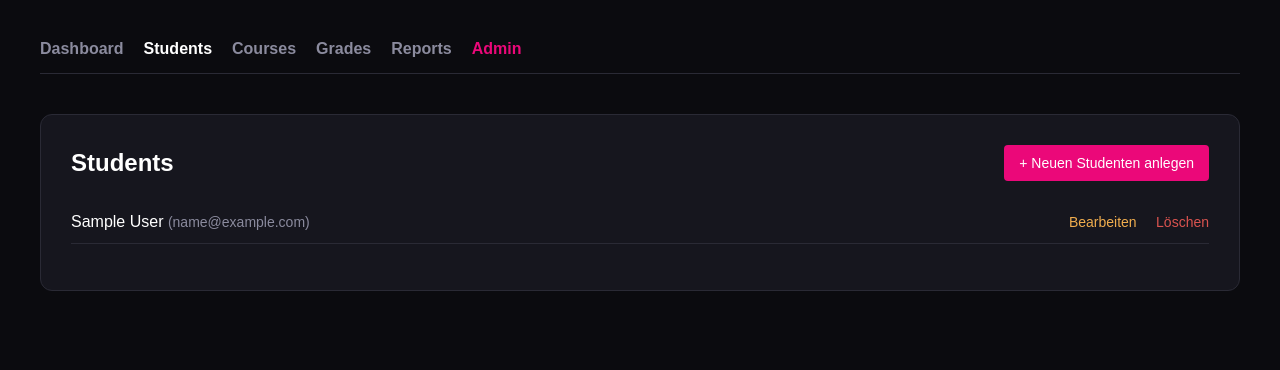
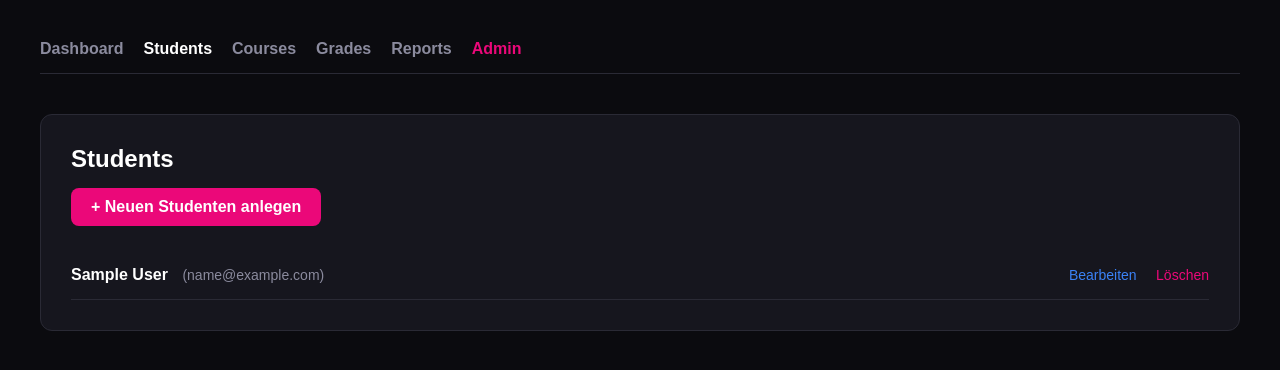
Before and after one commit to bbmnich/Notenverwaltung_Django, a Django app: page /students/ in a window 1280 px wide. Shown: the top 370 px of the page. Run offline with Django 5.2, Linux system fonts and the light colour scheme; tables that the repository leaves empty hold one stand-in row (values such as "Sample post").

Commit message:
UI-Design für Students und Courses angepasst und Templates bereinigt

```diff
--- a/basis/templates/students.html
+++ b/basis/templates/students.html
@@ -52,6 +52,41 @@
         p {
             font-size: 16px;
         }
+
+        .btn-create {
+            background-color: #eb0879;
+            color: white;
+            padding: 10px 20px;
+            text-decoration: none;
+            border-radius: 8px;
+            font-weight: bold;
+            font-size: 16px;
+        }
+
+        .btn-create:hover {
+            opacity: 0.9;
+        }
+
+        .btn-edit {
+            color: #3b82f6;
+            text-decoration: none;
+            margin-right: 15px;
+            font-size: 14px;
+        }
+
+        .btn-edit:hover {
+            text-decoration: underline;
+        }
+
+        .btn-delete {
+            color: #eb0879;
+            text-decoration: none;
+            font-size: 14px;
+        }
+
+        .btn-delete:hover {
+            text-decoration: underline;
+        }
     </style>
 </head>
 
@@ -67,35 +102,36 @@
             <a href="{% url 'admin_bereich' %}" style="color: #eb0879;">Admin</a>
         </div>
 
+        <div class="box">
+            <!-- Titel -->
+            <h1 style="margin-top: 0; margin-bottom: 15px;">Students</h1>
 
-        <div class="box">
+            <!-- Button direkt unter der Überschrift -->
+            <a href="{% url 'student_create' %}" class="btn-create"
+                style="display: inline-block; margin-bottom: 25px;">+ Neuen Studenten anlegen</a>
 
-            <div style="display: flex; justify-content: space-between; align-items: center; margin-bottom: 20px;">
-                <h1 style="margin: 0;">Students</h1>
-                <a href="{% url 'student_create' %}"
-                    style="background-color: #eb0879; color: white; padding: 10px 15px; text-decoration: none; border-radius: 4px; font-size: 14px;">+
-                    Neuen Studenten anlegen</a>
-            </div>
-
-            <!-- Daten aus der Datenbank -->
-            <ul style="list-style-type: none; padding: 0;">
+            <!-- Liste aller Studenten aus der Datenbank -->
+            <ul style="list-style-type: none; padding: 0; margin: 0;">
                 {% for student in students %}
                 <li
-                    style="padding: 12px 0; border-bottom: 1px solid #2a2a35; display: flex; justify-content: space-between; align-items: center;">
-                    <span>{{ student.first_name }} {{ student.last_name }} <span
-                            style="color: #8b8b9e; font-size: 14px;">({{ student.email }})</span></span>
+                    style="padding: 15px 0; border-bottom: 1px solid #2a2a35; display: flex; justify-content: space-between; align-items: center;">
+                    <span>
+                        <strong>{{ student.first_name }} {{ student.last_name }}</strong>
+                        <span style="color: #8b8b9e; font-size: 14px; margin-left: 10px;">({{ student.email }})</span>
+                    </span>
                     <div>
-                        <a href="{% url 'student_edit' student.pk %}"
-                            style="color: #f0ad4e; text-decoration: none; margin-right: 15px; font-size: 14px;">Bearbeiten</a>
-                        <a href="{% url 'student_delete' student.pk %}"
-                            style="color: #d9534f; text-decoration: none; font-size: 14px;">Löschen</a>
+                        <!-- Bearbeiten- und Löschen -->
+                        <a href="{% url 'student_edit' student.pk %}" class="btn-edit">Bearbeiten</a>
+                        <a href="{% url 'student_delete' student.pk %}" class="btn-delete">Löschen</a>
                     </div>
                 </li>
                 {% empty %}
-                <li style="color: #8b8b9e;">Noch keine Studenten vorhanden.</li>
+                <!-- Liste ist leer -->
+                <li style="color: #8b8b9e; padding: 10px 0;">Noch keine Studenten vorhanden.</li>
                 {% endfor %}
             </ul>
         </div>
+    </div>
 </body>
 
 </html>
--- a/basis/views.py
+++ b/basis/views.py
@@ -1,6 +1,7 @@
 from django.shortcuts import render, redirect, get_object_or_404
 from django.db.models import Avg
 from .forms import StudentForm
+from .forms import CourseForm
 from .models import Student, Course, Grade
 
 
@@ -60,18 +61,45 @@ def students_view(request):
     return render(request, "students.html", {"students": students})
 
 
-def courses_view(request):
+def course_list(request):
     courses = Course.objects.all()  # Alle Kurse aus der Datenbank
     return render(request, "courses.html", {"courses": courses})
+
+
+def course_create(request):
+    if request.method == "POST":
+        form = CourseForm(request.POST)
+        if form.is_valid():
+            form.save()
+            return redirect("courses")
+    else:
+        form = CourseForm()
+    return render(request, "course_form.html", {"form": form})
+
+
+def course_edit(request, pk):
+    course = get_object_or_404(Course, pk=pk)
+    if request.method == "POST":
+        form = CourseForm(request.POST, instance=course)
+        if form.is_valid():
+            form.save()
+            return redirect("courses")
+    else:
+        form = CourseForm(instance=course)
+    return render(request, "course_form.html", {"form": form, "course": course})
+
+
+def course_delete(request, pk):
+    course = get_object_or_404(Course, pk=pk)
+    if request.method == "POST":
+        course.delete()
+        return redirect("courses")
+    return render(request, "course_confirm_delete.html", {"course": course})
 
 
 def grades_view(request):
     grades = Grade.objects.all().order_by("student__last_name")  # Nach Nachname sortieren
     return render(request, "grades.html", {"grades": grades})
-
-
-def reports_view(request):
-    return render(request, "reports.html")
 
 
 def admin_bereich_view(request):
--- a/noten_web/urls.py
+++ b/noten_web/urls.py
@@ -6,7 +6,10 @@ urlpatterns = [
     path("admin/", admin.site.urls),  # Standard-Django-Admin
     path("", views.dashboard_view, name="dashboard"),
     path("students/", views.students_view, name="students"),
-    path("courses/", views.courses_view, name="courses"),
+    path("courses/", views.course_list, name="courses"),
+    path('courses/new/', views.course_create, name='course_create'),
+    path('courses/<int:pk>/edit/', views.course_edit, name='course_edit'),
+    path('courses/<int:pk>/delete/', views.course_delete, name='course_delete'),
     path("grades/", views.grades_view, name="grades"),
     path("reports/", views.reports_view, name="reports"),
     path("admin-bereich/", views.admin_bereich_view, name="admin_bereich"),
```
Also changed, not shown: basis/forms.py (+18 -4 lines), basis/templates/courses.html (+51 -5 lines).
